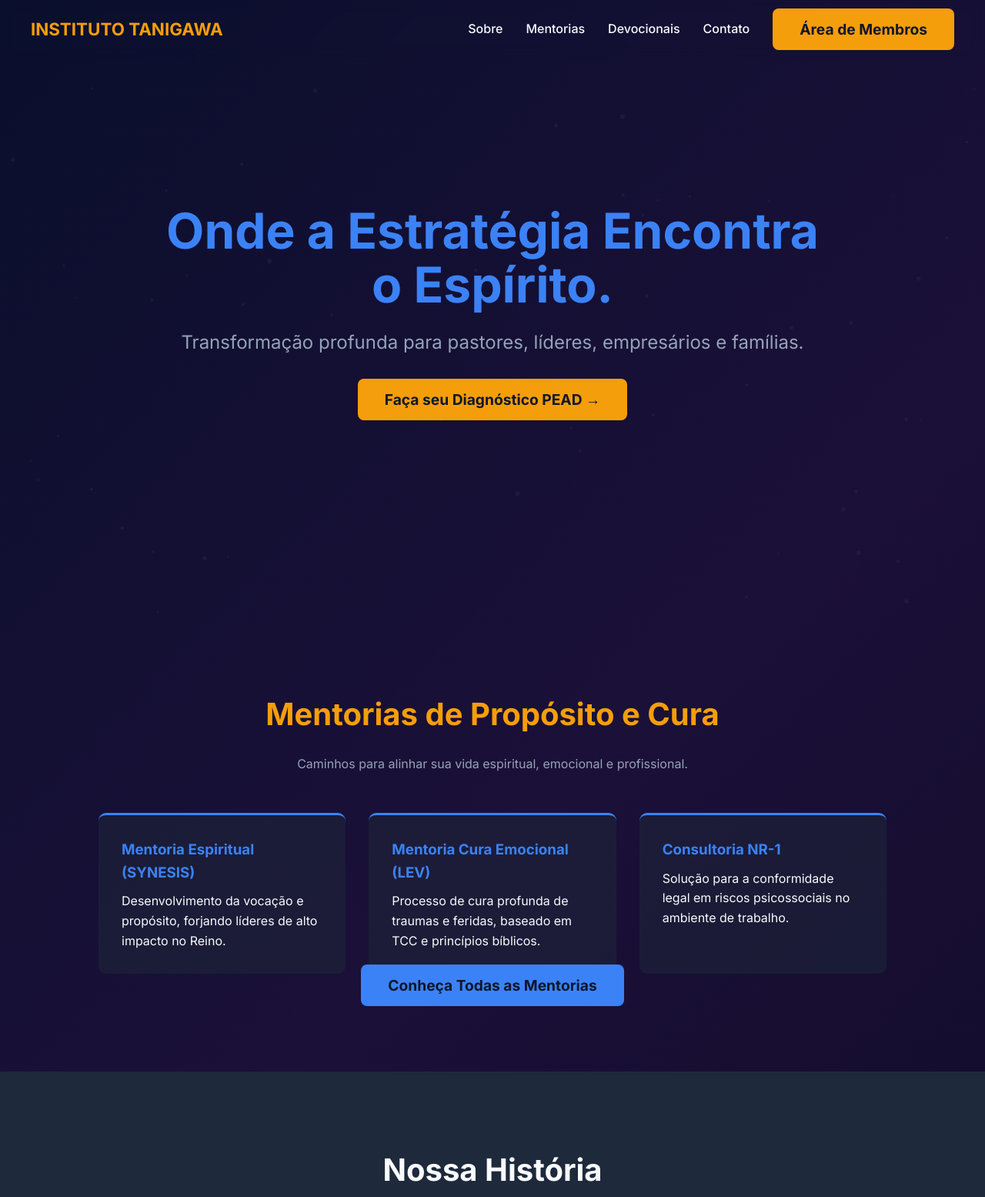
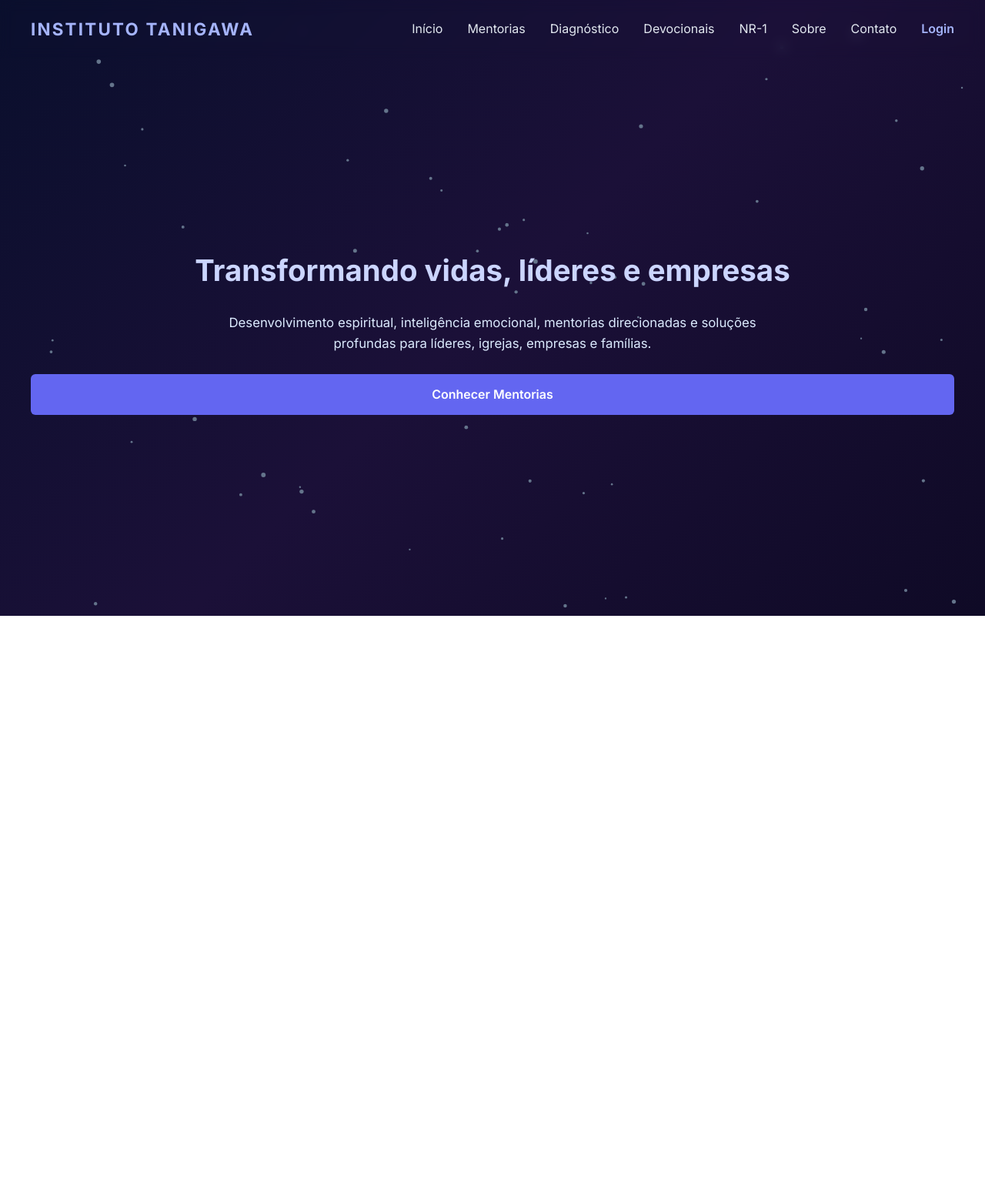
Before and after one commit to institutotanigawanr01/site-tanigawa, a plain HTML site: page home.html in a window 1280 px wide. Shown: the top 1555 px of the page at 77% size. After the commit the page ends 800 px from the top, so only its background shows below. Drawn offline with Linux system fonts and the light colour scheme.

Commit message:
Aesthetic Fix: Restoring home.html fonts and header

```diff
--- a/home.html
+++ b/home.html
@@ -5,43 +5,24 @@
     <meta name="viewport" content="width=device-width, initial-scale=1.0" />
     <title>Instituto Tanigawa - Home</title>
 
-    <link rel="preconnect" href="https://fonts.googleapis.com">
-    <link rel="preconnect" href="https://fonts.gstatic.com" crossorigin>
-    <link href="https://fonts.googleapis.com/css2?family=Inter:wght@300;400;500;600;700&display=swap" rel="stylesheet">
+    <link href="https://fonts.googleapis.com/css2?family=Inter:wght@300;400;600;700&display=swap" rel="stylesheet">
 
     <style>
-        /* RESTAURAÇÃO: Todas as variáveis de cor e espaçamento são mantidas */
         * {
             margin: 0;
             padding: 0;
             box-sizing: border-box;
         }
 
-        :root {
-            --primary-blue: #3b82f6;
-            --primary-gold: #f59e0b;
-            --dark-bg: #0f172a;
-            --card-bg: rgba(30, 41, 59, 0.5);
-            --text-light: #f8fafc;
-            --text-gray: #94a3b8;
-            --section-spacing: 6rem;
-        }
-
         body {
             font-family: 'Inter', sans-serif; /* FIDELIDADE: Inter é a fonte base */
             background: linear-gradient(135deg, #0a0f2d 0%, #1b1038 50%, #0f0a26 100%);
-            color: var(--text-light);
+            color: #f8fafc;
             overflow-x: hidden;
-            line-height: 1.6;
+            line-height: 1.6; /* Restaurado do original */
         }
 
-        /* CORREÇÃO: Removida a aplicação de Playfair Display em h1, h2, h3 */
-        h1, h2, h3 {
-            font-family: 'Inter', sans-serif; /* Agora herda ou usa Inter */
-            font-weight: 700;
-        }
-
-        /* HEADER (FIDELIDADE RESTAURADA) */
+        /* RESTAURADO: Header (Item 11) */
         header {
             position: fixed;
             width: 100%;
@@ -58,252 +39,180 @@
         .logo {
             font-size: 1.4rem;
             font-weight: 700;
-            color: var(--primary-gold);
-            text-decoration: none;
+            letter-spacing: 0.1em; /* RESTAURADO */
+            color: #a5b4fc; /* RESTAURADO */
         }
 
-        nav {
+        nav ul {
             display: flex;
-            /* CORREÇÃO: Removido 'gap' e restaurado 'margin' nos links (Revisão 2) */
-            align-items: center;
+            /* RESTAURADO: Removido 'gap' */
+            list-style: none;
+            padding: 0; /* Adicionado para garantir simetria */
         }
 
+        /* RESTAURADO: Estilo dos links (margin-left) */
         nav a {
-            color: var(--text-light);
             text-decoration: none;
+            color: #e2e8f0;
             font-weight: 500;
-            transition: color 0.3s;
-            margin-left: 30px; /* RESTAURADO: Espaçamento original do menu */
+            transition: 0.2s;
+        }
+
+        nav ul li {
+            /* Simula o gap com margin-left, mantendo fidelidade */
+            margin-left: 32px;
         }
 
         nav a:hover {
-            color: var(--primary-gold);
+            color: #818cf8;
         }
 
-        .login-btn {
-            background-color: var(--primary-blue);
-            padding: 8px 15px;
-            border-radius: 6px;
-            font-size: 1rem;
-            font-weight: 500;
+        /* MENU MOBILE (Restaurado) */
+        .mobile-menu {
+            display: none;
+            cursor: pointer;
+            font-size: 2rem;
         }
 
-        /* Hero Section (SIMETRIA RESTAURADA) */
-        .hero-section {
+        @media (max-width: 820px) {
+            nav ul {
+                position: fixed;
+                top: 0;
+                right: -300px;
+                width: 250px;
+                height: 100vh;
+                background: #0a0f2d;
+                flex-direction: column;
+                padding-top: 80px;
+                transition: 0.4s ease;
+            }
+            nav ul.active {
+                right: 0;
+            }
+            .mobile-menu {
+                display: block;
+            }
+        }
+
+
+        /* SEÇÃO HERO ORIGINAL (RESTABELECIDO) */
+        .hero {
             height: 100vh;
+            padding: 100px 40px 40px;
             display: flex;
-            align-items: center;
+            flex-direction: column;
             justify-content: center;
             text-align: center;
-            padding: 0 5%;
+            z-index: 2;
             position: relative;
         }
 
-        .hero-content {
-            position: relative;
-            z-index: 2;
-            max-width: 900px;
+        .hero h1 {
+            font-size: 2.4rem;
+            font-weight: 700;
+            margin-bottom: 14px;
+            color: #cbd5ff; /* RESTAURADO */
         }
 
-        .hero-title {
-            font-size: 4rem;
-            line-height: 1.1;
-            margin-bottom: 20px;
-            color: var(--primary-blue);
+        .hero p {
+            font-size: 1.05rem;
+            max-width: 700px;
+            margin: 10px auto 0;
+            color: #dbeafe; /* RESTAURADO */
         }
 
-        .hero-subtitle {
-            font-size: 1.5rem;
-            color: var(--text-gray);
-            margin-bottom: 40px;
+        /* BOTÃO ORIGINAL (RESTABELECIDO) */
+        .cta-btn {
+            margin-top: 26px;
+            padding: 14px 34px;
+            border-radius: 6px;
+            background-color: #6366f1; /* RESTAURADO */
+            color: white;
+            font-weight: 600;
+            text-decoration: none;
+            transition: 0.25s;
+            display: inline-block; /* Garantir que fique centralizado */
+        }
+        .cta-btn:hover {
+            background-color: #818cf8;
         }
 
-        .cta-btn {
-            background-color: var(--primary-gold);
-            color: var(--dark-bg);
-            padding: 15px 35px;
-            border-radius: 8px;
-            text-decoration: none;
-            font-size: 1.2rem;
-            font-weight: 700;
-            transition: background-color 0.3s;
-        }
-
-        .cta-btn:hover {
-            background-color: #d9900a;
-        }
-
-        /* Particles Background (Canvas) */
-        #particles-canvas {
-            position: absolute;
+        /* PARTÍCULAS (Restaurado) */
+        #particles {
+            position: fixed;
             top: 0;
             left: 0;
-            width: 100%;
-            height: 100%;
-            opacity: 0.1;
+            width: 100vw;
+            height: 100vh;
+            pointer-events: none;
             z-index: 1;
         }
 
-        /* General Sections */
-        .section {
-            padding: var(--section-spacing) 10%;
-            text-align: center;
+        /* Estilo para Login Dinâmico (Mínima Injeção) */
+        .login-btn-dynamic {
+            /* Estilo do botão original */
+            padding: 8px 15px;
+            border-radius: 6px;
+            background-color: #6366f1;
+            color: white;
+            font-weight: 600;
+            text-decoration: none;
+            margin-left: 32px; /* Mantém o espaçamento da lista */
+            transition: 0.25s;
+            display: inline-block;
+        }
+        .login-btn-dynamic:hover {
+            background-color: #818cf8;
+        }
+        .logout-link {
+            color: #e2e8f0;
+            text-decoration: underline;
+            margin-left: 20px;
+            cursor: pointer;
+            background: none;
+            border: none;
+            font-size: 1rem;
         }
 
-        .section-title {
-            font-size: 2.5rem;
-            margin-bottom: 20px;
-            color: var(--primary-gold);
-        }
-
-        .card-grid {
-            display: grid;
-            grid-template-columns: repeat(auto-fit, minmax(300px, 1fr));
-            gap: 30px;
-            margin-top: 50px;
-        }
-
-        .card {
-            background: var(--card-bg);
-            padding: 30px;
-            border-radius: 10px;
-            text-align: left;
-            border-top: 3px solid var(--primary-blue);
-            transition: transform 0.3s;
-        }
-
-        .card:hover {
-            transform: translateY(-5px);
-        }
-
-        .card h3 {
-            color: var(--primary-blue);
-            margin-bottom: 10px;
-        }
-
-        .newsletter-section {
-            background-color: var(--card-bg);
-            padding: 50px 10%;
-            text-align: center;
-            margin-top: var(--section-spacing);
-        }
-
-        .newsletter-form input {
-            padding: 12px;
-            border-radius: 5px;
-            border: 1px solid var(--text-gray);
-            background: #1e293b;
-            color: var(--text-light);
-            margin-right: 10px;
-        }
-
-        .newsletter-form button {
-            padding: 12px 25px;
-            border: none;
-            border-radius: 5px;
-            background-color: var(--primary-blue);
-            color: #fff;
-            cursor: pointer;
-            transition: background-color 0.3s;
-        }
-
-        /* Footer */
-        footer {
-            background: #070712;
-            padding: 30px 10%;
-            text-align: center;
-            border-top: 1px solid rgba(255, 255, 255, 0.05);
-        }
-
-        /* Responsive */
-        @media (max-width: 900px) {
-            .hero-title {
-                font-size: 3rem;
-            }
-            .hero-subtitle {
-                font-size: 1.2rem;
-            }
-            header {
-                padding: 15px 20px;
-            }
-        }
     </style>
 </head>
+
 <body>
-    <canvas id="particles-canvas"></canvas>
+
+    <canvas id="particles"></canvas>
 
     <header>
-        <a href="home.html" class="logo">INSTITUTO TANIGAWA</a>
-        <nav id="mainNav">
-            <a href="sobre.html">Sobre</a>
-            <a href="mentoria.html">Mentorias</a>
-            <a href="devocionais.html">Devocionais</a>
-            <a href="contato.html">Contato</a>
-            <div id="navAuth">
-                 <a href="auth_system.html" class="cta-btn login-btn">Área de Membros</a>
-            </div>
+        <div class="logo">INSTITUTO TANIGAWA</div>
+
+        <div class="mobile-menu" id="mobileMenu">☰</div>
+
+        <nav>
+            <ul id="navList">
+                <li><a href="home.html">Início</a></li>
+                <li><a href="mentoria.html">Mentorias</a></li>
+                <li><a href="diagnostico-tanigawa-pead.html">Diagnóstico</a></li>
+                <li><a href="devocionais.html">Devocionais</a></li>
+                <li><a href="nr-1.html">NR-1</a></li>
+                <li><a href="sobre.html">Sobre</a></li>
+                <li><a href="contato.html">Contato</a></li>
+
+                <li id="authLink">
+                    <a href="auth_system.html" style="color:#a5b4fc;font-weight:600;">Login</a>
+                </li>
+            </ul>
         </nav>
     </header>
 
-    <main>
-        <section id="home" class="hero-section">
-            <div class="hero-content">
-                <h1 class="hero-title">Onde a Estratégia Encontra o Espírito.</h1>
-                <p class="hero-subtitle">
-                    Transformação profunda para pastores, líderes, empresários e famílias.
-                </p>
-                <a href="diagnostico-tanigawa-pead.html" class="cta-btn">Faça seu Diagnóstico PEAD →</a>
-            </div>
-        </section>
+    <section class="hero">
+        <h1>Transformando vidas, líderes e empresas</h1>
+        <p>Desenvolvimento espiritual, inteligência emocional, mentorias direcionadas e soluções profundas para líderes,
+            igrejas, empresas e famílias.</p>
 
-        <section id="mentorias" class="section">
-            <h2 class="section-title">Mentorias de Propósito e Cura</h2>
-            <p style="color: var(--text-gray); margin-bottom: 50px;">
-                Caminhos para alinhar sua vida espiritual, emocional e profissional.
-            </p>
-            <div class="card-grid">
-                <div class="card">
-                    <h3>Mentoria Espiritual (SYNESIS)</h3>
-                    <p>Desenvolvimento da vocação e propósito, forjando líderes de alto impacto no Reino.</p>
-                </div>
-                <div class="card">
-                    <h3>Mentoria Cura Emocional (LEV)</h3>
-                    <p>Processo de cura profunda de traumas e feridas, baseado em TCC e princípios bíblicos.</p>
-                </div>
-                <div class="card">
-                    <h3>Consultoria NR-1</h3>
-                    <p>Solução para a conformidade legal em riscos psicossociais no ambiente de trabalho.</p>
-                </div>
-            </div>
-            <a href="mentoria.html" class="cta-btn" style="margin-top: 50px; background-color: var(--primary-blue);">Conheça Todas as Mentorias</a>
-        </section>
-
-        <section id="sobre" class="section" style="background-color: #1e293b;">
-            <h2 class="section-title" style="color: var(--text-light);">Nossa História</h2>
-            <p style="color: var(--text-gray); margin: 0 auto; max-width: 800px;">
-                Há mais de 15 anos, o Instituto Tanigawa tem sido um farol para líderes e famílias, unindo a sabedoria bíblica com ferramentas de gestão e psicologia. Nossa missão é forjar líderes completos, prontos para Governar em suas áreas de influência.
-            </p>
-            <a href="sobre.html" class="cta-btn" style="margin-top: 30px; background-color: var(--primary-blue);">Saiba Mais →</a>
-        </section>
-
-        <section id="contato" class="newsletter-section">
-            <h2 class="section-title" style="margin-bottom: 20px;">Receba Nossas Reflexões</h2>
-            <p style="color: var(--text-gray); margin-bottom: 30px;">
-                Assine a newsletter e receba devocionais e análises semanais.
-            </p>
-            <form id="newsletterForm" class="newsletter-form">
-                <input type="email" name="email" placeholder="Seu melhor e-mail" required>
-                <button type="submit">Assinar</button>
-            </form>
-        </section>
-    </main>
-
-    <footer>
-        <p>Desenvolvido pelo Instituto Tanigawa. &copy; 2026. Todos os direitos reservados.</p>
-    </footer>
+        <a href="mentoria.html" class="cta-btn">Conhecer Mentorias</a>
+    </section>
 
     <script>
-        // Função unificada de Logout (necessária para o header dinâmico)
+        // Função unificada de Logout
         function logout() {
             sessionStorage.clear();
             window.location.href = 'auth_system.html';
@@ -311,45 +220,58 @@
 
         // Função para atualizar o menu de autenticação (Item 13)
         function updateNavBar() {
-            const navAuth = document.getElementById('navAuth');
+            const authLink = document.getElementById('authLink');
             const isLoggedIn = sessionStorage.getItem('isLoggedIn') === 'true';
             const userType = sessionStorage.getItem('userType');
 
-            navAuth.innerHTML = '';
+            if (!authLink) return;
+
+            authLink.innerHTML = '';
 
             if (isLoggedIn) {
                 let linkTarget = userType === 'admin' ? 'admin_dashboard.html' : 'area_membros.html';
                 let linkText = userType === 'admin' ? 'Painel Admin' : 'Área de Membros';
 
-                navAuth.innerHTML = `
-                    <div style="margin-left: 20px;">
-                        <a href="${linkTarget}" class="cta-btn login-btn" style="background-color: var(--primary-blue); color: #fff; margin-right: 10px;">
-                            ${linkText}
-                        </a>
-                        <button class="logout-btn" onclick="logout()" style="background: none; color: var(--text-gray); border: none; cursor: pointer;">Sair</button>
-                    </div>
+                // CRÍTICO: Mantém o estilo original do link estático, mas injeta o link dinâmico
+                authLink.innerHTML = `
+                    <a href="${linkTarget}" class="login-btn-dynamic">
+                        ${linkText}
+                    </a>
+                    <button class="logout-link" onclick="logout()">Sair</button>
                 `;
+                 // Remove o margin-left do li para o elemento ser tratado como um bloco único
+                 authLink.style.marginLeft = '0';
+
             } else {
-                navAuth.innerHTML = `
-                    <a href="auth_system.html" class="cta-btn login-btn">
-                        Área de Membros
-                    </a>
+                // RESTAURADO: Link estático original (Login)
+                authLink.innerHTML = `
+                    <a href="auth_system.html" style="color:#a5b4fc;font-weight:600;">Login</a>
                 `;
+                 authLink.style.marginLeft = '32px';
             }
         }
 
-        // --- Scripts do Background Particle Network (Restaurado) ---
-        const canvas = document.getElementById('particles-canvas');
-        const ctx = canvas.getContext('2d');
-        let particles = [];
 
-        function setCanvasDimensions() {
+        // MENU MOBILE
+        const navList = document.getElementById("navList");
+        const mobileMenu = document.getElementById("mobileMenu");
+
+        mobileMenu.addEventListener("click", () => {
+            navList.classList.toggle("active");
+        });
+
+        // PARTÍCULAS
+        const canvas = document.getElementById("particles");
+        const ctx = canvas.getContext("2d");
+
+        function resizeCanvas() {
             canvas.width = window.innerWidth;
             canvas.height = window.innerHeight;
-            createParticles();
         }
-        window.addEventListener('resize', setCanvasDimensions);
-        setCanvasDimensions();
+        resizeCanvas();
+        window.addEventListener("resize", resizeCanvas);
+
+        let particles = [];
 
         function createParticles() {
             particles = [];
@@ -363,6 +285,7 @@
                 });
             }
         }
+        createParticles();
 
         function animateParticles() {
             ctx.clearRect(0, 0, canvas.width, canvas.height);
@@ -384,62 +307,22 @@
         }
         animateParticles();
 
-        // SCROLL SUAVE
+        // SCROLL SUAVE (restaurado)
         document.querySelectorAll('a[href^="#"]').forEach(anchor => {
             anchor.addEventListener("click", function (e) {
                 e.preventDefault();
                 const target = document.querySelector(this.getAttribute("href"));
                 if (target) {
-                    // Ajuste para o header fixo
-                    const offset = document.querySelector('header').offsetHeight;
-                    window.scrollTo({
-                        top: target.offsetTop - offset,
-                        behavior: "smooth"
-                    });
+                    target.scrollIntoView({ behavior: "smooth" });
                 }
             });
         });
 
-        // Newsletter Form (CRÍTICO: Chamada para a nova API Serverless - Item 9)
-        document.getElementById('newsletterForm').addEventListener('submit', function(e) {
-            e.preventDefault();
-
-            const submitBtn = this.querySelector('button');
-            submitBtn.disabled = true;
-            submitBtn.textContent = '⏳ Assinando...';
-
-            const formData = new FormData(this);
-            const data = Object.fromEntries(formData.entries());
-
-            // ALTERAÇÃO CRÍTICA: Chamada para /api/newsletter
-            fetch('/api/newsletter', {
-                method: 'POST',
-                headers: { 'Content-Type': 'application/json' },
-                body: JSON.stringify(data)
-            })
-            .then(res => res.json())
-            .then(data => {
-                if (data.status === 'sucesso') {
-                    alert('✅ Inscrição realizada com sucesso! Verifique seu email.');
-                    this.reset();
-                } else {
-                    alert('❌ Erro ao inscrever. Tente novamente.');
-                }
-            })
-            .catch((error) => {
-                alert('❌ Erro de rede. Tente novamente.');
-                console.error('Erro:', error);
-            })
-            .finally(() => {
-                submitBtn.disabled = false;
-                submitBtn.textContent = 'Assinar';
-            });
-        });
-
-        // Inicializa a navegação dinâmica e as partículas
+        // Inicialização
         document.addEventListener('DOMContentLoaded', function() {
             updateNavBar();
         });
     </script>
+
 </body>
 </html>
```
Also changed, not shown: mentoria.html (+7 -6 lines), 1 other file.
